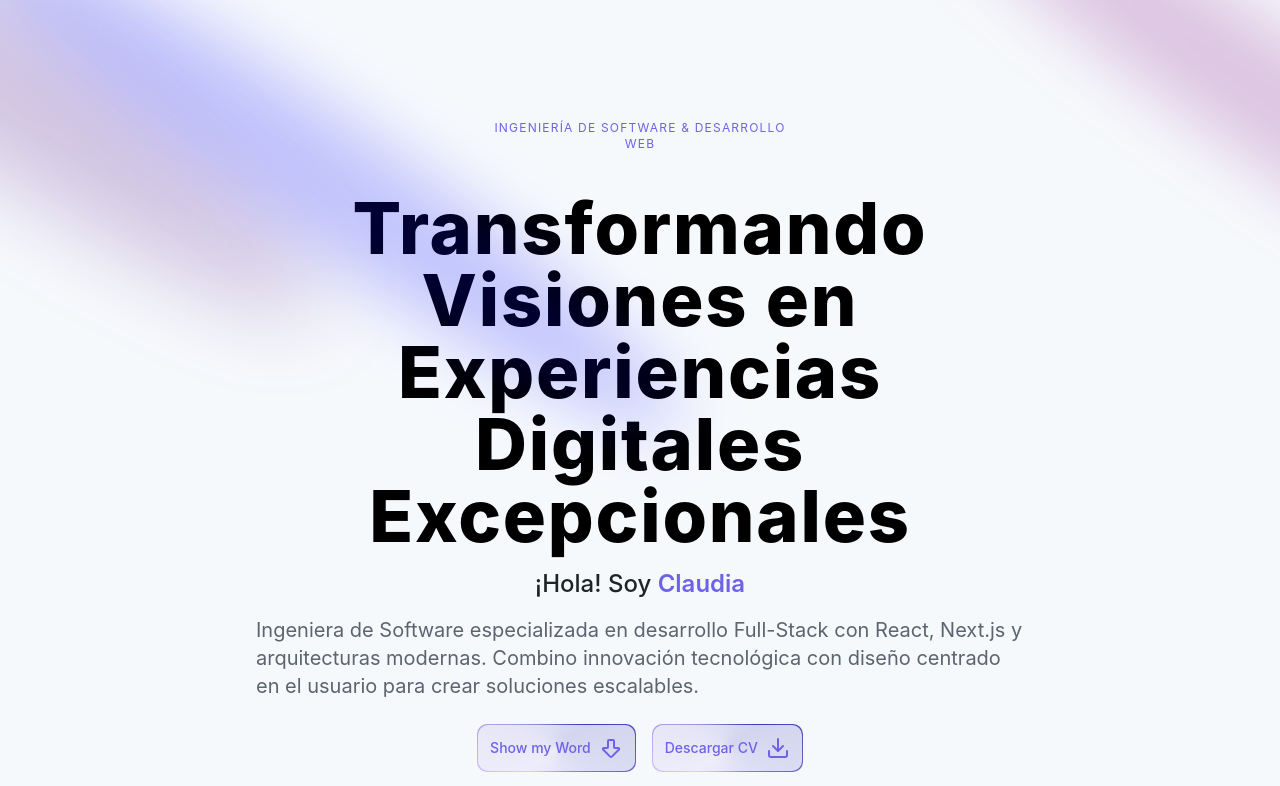
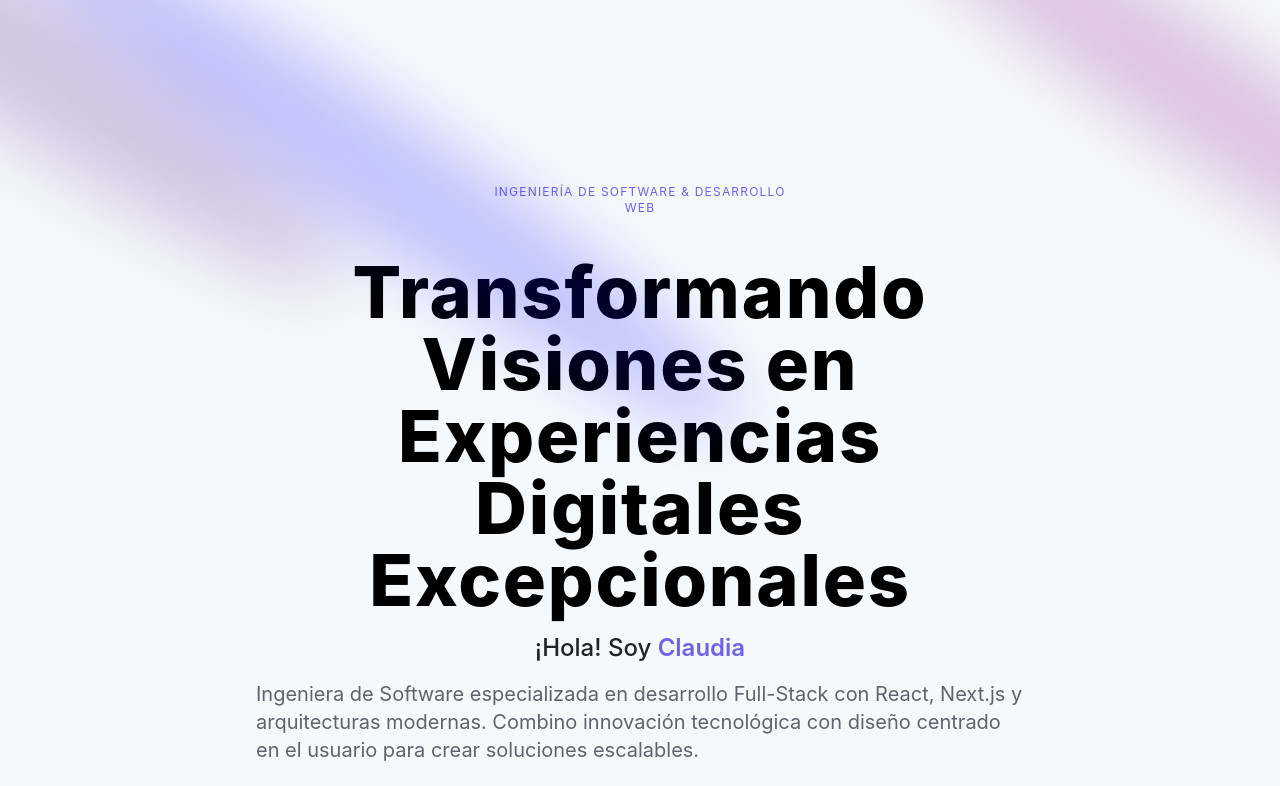
Before and after one commit to car9313/clau-portafolio, a Next.js app: page / in a window 1280 px wide. Shown: the top 786 px of the page. Built offline with nearby package versions, Linux system fonts and the light colour scheme.

Commit message:
Modificacion de hero and footer section

```diff
--- a/app/globals.css
+++ b/app/globals.css
@@ -205,5 +205,5 @@
   }
 }
 .section-container {
-  @apply min-h-screen bg-background  mx-auto max-w-6xl px-4 py-16 sm:px-6 lg:px-8;
+  @apply min-h-screen relative w-full mx-auto max-w-6xl px-4 py-16;
 }
--- a/app/page.tsx
+++ b/app/page.tsx
@@ -11,14 +11,16 @@ import { About } from "../sessions/about";
 
 export default function Home() {
   return (
-    <main className="relative bg-background flex justify-center items-center flex-col gap-8 overflow-hidden mx-auto sm:px-10 px-5 ">
+    <>
+      <main className="bg-background overflow-hidden w-full">
         <FloatingNav navItems={navItems} />
         <Hero />
         <Projects />
         <Skills />
         <Services />
         <About />
+      </main>
       <Footer />
-    </main>
+    </>
   );
 }
--- a/components/footer.tsx
+++ b/components/footer.tsx
@@ -1,50 +1,58 @@
-import { X } from "lucide-react";
+import { Send } from "lucide-react";
 import MagicButton from "./ui/magic-button";
-import { Spotlight } from "./ui/spotlight";
+import SocialMediaIcons from "./SocialMediaIcons";
 import { socialMedia } from "../data";
-import SocialMediaIcons from "./SocialMediaIcons";
 
 const Footer = () => {
   return (
-    <footer className="w-full py-8" id="contact">
+    <footer
+      id="contact"
+      className="w-full bg-background border-t border-border"
+    >
+      {/* CONTENIDO PRINCIPAL */}
+      <div className="mx-auto max-w-6xl px-6 py-16">
+        <div className="grid gap-10 md:grid-cols-2 items-start">
+          {/* TEXTO */}
           <div>
-        <Spotlight
-          className="-botton-40 -left-10 md:-left-32 md:-botton-20 h-screen"
-          fill="indigo"
-        />
-        <Spotlight
-          className="h-[80vh] w-[50vw] botton-10 left-full"
-          fill="purple"
-        />
-        <Spotlight
-          className="left-80 botton-28 h-[80vh] w-[50vw]"
-          fill="blue"
-        />
+            <h2 className="text-3xl font-bold leading-tight">
+              Let&apos;s work together
+            </h2>
+
+            <p className="mt-4 text-muted-foreground max-w-md">
+              ¿Tienes una idea, un producto o un reto técnico? Escríbeme y vemos
+              cómo convertirlo en una solución sólida, escalable y bien
+              diseñada.
+            </p>
           </div>
 
-      <div className=" flex flex-col items-center w-full py-8">
-        <h1 className="heading lg:max-w-[45vw]">
-          Ready to take <span className="text-primaryColor">your</span> digital
-          presence to the next level?
-        </h1>
-        <p className="text-white-200 md:mt-10 my-5 text-center">
-          Reach out to me today and let&apos;s discuss how I can help you
-          achieve your goals.
+          {/* CTA EMAIL */}
+          <div className="flex flex-col gap-4">
+            <p className="text-muted-foreground max-w-md">
+              Prefieres escribir directamente desde tu correo? Haz clic y se
+              abrirá tu cliente de email con el mensaje listo.
             </p>
-        <a href="mailto:contact@jsmastery.pro">
+
+            <a
+              href="mailto:claudia@email.com?subject=Collaboration%20or%20Project"
+              className="self-start"
+            >
               <MagicButton
-            title="Let's get in touch"
-            icon={<X />}
+                title="Send me an email"
+                icon={<Send />}
                 position="right"
               />
             </a>
           </div>
-      <div className="flex mt-16 md:flex-row flex-col justify-between items-center">
-        <p className="md:text-base text-sm md:font-normal font-light">
-          Copyright © 2025 Claudia Alfonso Rodriguez
+        </div>
+      </div>
+
+      {/* FOOTER INFERIOR */}
+      <div className="border-t border-border">
+        <div className="mx-auto max-w-6xl px-6 py-6 flex flex-col md:flex-row items-center justify-between gap-4">
+          <p className="text-sm text-muted-foreground">
+            © {new Date().getFullYear()} Claudia Alfonso Rodriguez
           </p>
 
-        <div className="flex items-center md:gap-3 gap-6">
           <SocialMediaIcons
             socialMedia={socialMedia}
             iconSize={22}
--- /dev/null
+++ b/components/theme-toggle.tsx
@@ -0,0 +1,34 @@
+"use client"
+
+import { Moon, Sun } from "lucide-react"
+import { useEffect, useState } from "react"
+import { Button } from "@/components/ui/button"
+
+export function ThemeToggle() {
+  const [theme, setTheme] = useState<"light" | "dark">("light")
+
+  useEffect(() => {
+    // Obtener el tema guardado o usar el tema del sistema
+    const savedTheme = localStorage.getItem("theme") as "light" | "dark" | null
+    const systemTheme = window.matchMedia("(prefers-color-scheme: dark)").matches ? "dark" : "light"
+    const initialTheme = savedTheme || systemTheme
+
+    setTheme(initialTheme)
+    document.documentElement.classList.toggle("dark", initialTheme === "dark")
+  }, [])
+
+  const toggleTheme = () => {
+    const newTheme = theme === "light" ? "dark" : "light"
+    setTheme(newTheme)
+    localStorage.setItem("theme", newTheme)
+    document.documentElement.classList.toggle("dark", newTheme === "dark")
+  }
+
+  return (
+    <Button variant="ghost" size="icon" onClick={toggleTheme} className="relative overflow-hidden group">
+      <Sun className="h-5 w-5 rotate-0 scale-100 transition-all dark:-rotate-90 dark:scale-0 text-accent" />
+      <Moon className="absolute h-5 w-5 rotate-90 scale-0 transition-all dark:rotate-0 dark:scale-100 text-primary" />
+      <span className="sr-only">Cambiar tema</span>
+    </Button>
+  )
+}
--- a/components/ui/spotlight.tsx
+++ b/components/ui/spotlight.tsx
@@ -10,7 +10,7 @@ export const Spotlight = ({ className, fill }: SpotlightProps) => {
     <svg
       className={cn(
         "animate-spotlight pointer-events-none absolute z-1  h-[169%] w-[138%] lg:w-[84%] opacity-0",
-        className
+        className,
       )}
       xmlns="http://www.w3.org/2000/svg"
       viewBox="0 0 3787 2842"
--- a/sessions/hero.tsx
+++ b/sessions/hero.tsx
@@ -2,12 +2,12 @@ import { TextGenerateEffect } from "../components/ui/text-generate-effect";
 import MagicButton from "../components/ui/magic-button";
 import { Spotlight } from "../components/ui/spotlight";
 import SocialMediaIcons from "../components/SocialMediaIcons";
-import { ArrowBigDown, Download, Mail } from "lucide-react";
+import { ArrowBigDown, Download } from "lucide-react";
 import { socialMedia } from "../data";
 
 const Hero = () => {
   return (
-    <section className="session-container">
+    <section className="section-container">
       <>
         <Spotlight
           className="-top-40 -left-10 md:-left-32 md:-top-20 h-screen"
@@ -28,9 +28,6 @@ const Hero = () => {
             words="Transformando Visiones en Experiencias Digitales Excepcionales"
             className="text-center text-4xl md:text-6xl lg:text-7xl font-extrabold"
           />
-          {/*  <p className="text-center text-primary font-semibold   md:tracking-wide text-sm md:text-lg lg:text-2xl py-2">
-            Hi! I&apos;m Claudia, a React Developer .
-          </p> */}
           <p className="text-lg font-medium text-foreground/90 md:text-xl lg:text-2xl">
             ¡Hola! Soy{" "}
             <span className="font-semibold text-primary">Claudia</span>
@@ -47,7 +44,7 @@ const Hero = () => {
               className="transition-all duration-500 hover:-translate-y-2"
             >
               <MagicButton
-                title="Show my Word"
+                title="Ver proyectos"
                 icon={<ArrowBigDown />}
                 position="right"
               />
```
Lines whose indentation alone changed are shown as unchanged.
